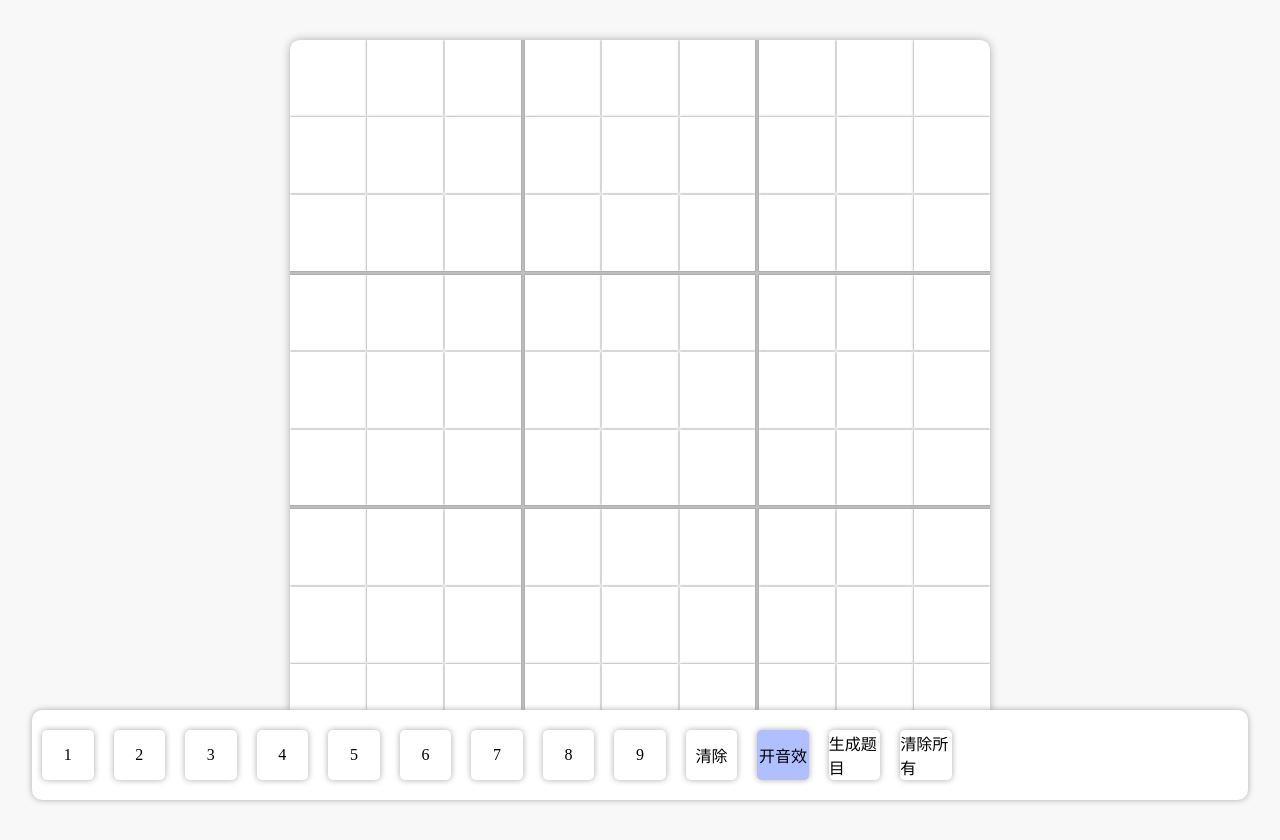
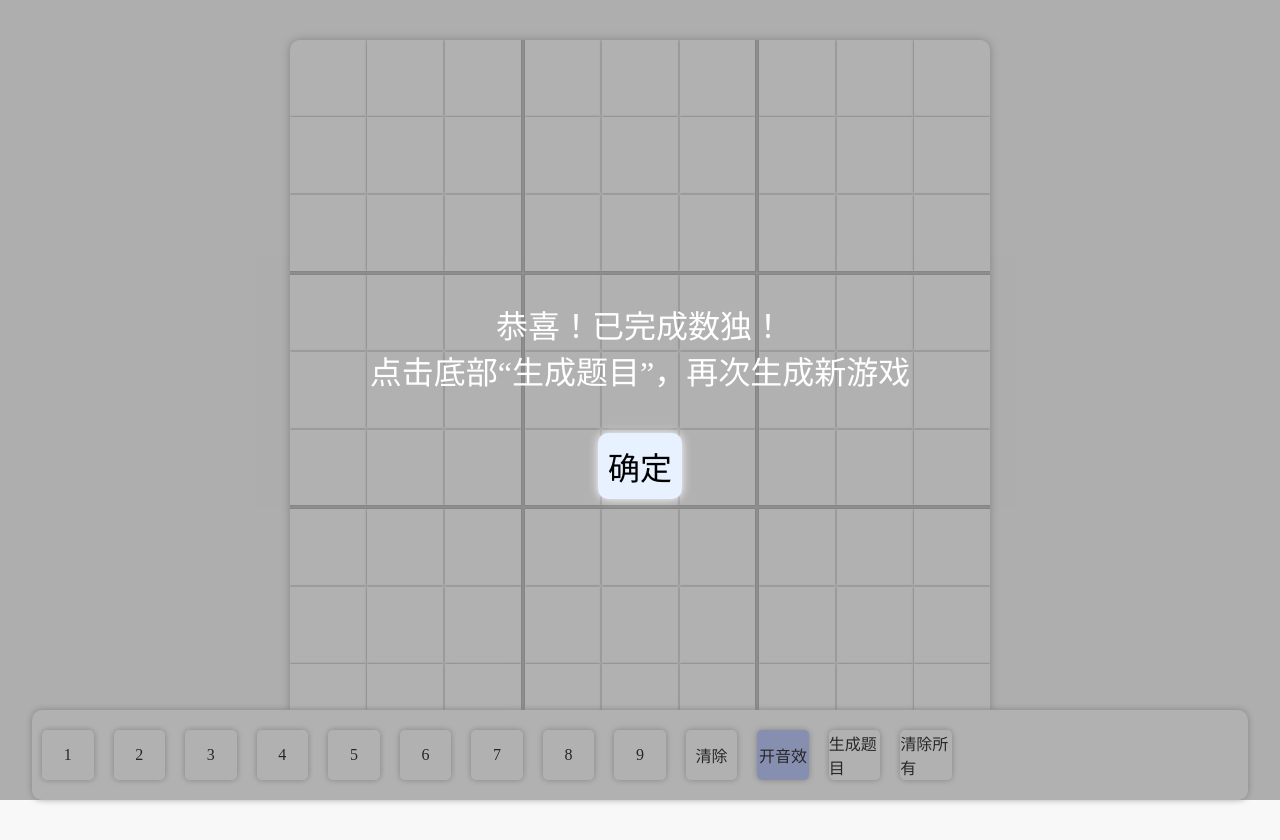
Before and after one commit to GordonLyu/react-sudoku, a React (Vite) app: page / in a window 1280 px wide. Built offline with nearby package versions, Linux system fonts and the light colour scheme.

Commit message:
样式小改

```diff
--- a/src/pages/sudoku/index.css
+++ b/src/pages/sudoku/index.css
@@ -17,6 +17,22 @@
     color: #fff;
     font-size: 2rem;
     text-shadow: 0 0 0 5px #000;
+}
+
+.mask .btn {
+    display: inline-block;
+    margin-top: 40px;
+    padding: 10px;
+    color: #000;
+    background-color: #e7f1ff;
+    box-shadow: 0 0 10px 0 #fff;
+    border-radius: 10px;
+    cursor: pointer;
+    transition: .3s;
+
+    &:hover {
+        background-color: #a9cbfc;
+    }
 }
 
 .main {
--- a/src/pages/sudoku/index.tsx
+++ b/src/pages/sudoku/index.tsx
@@ -19,7 +19,7 @@ const sudoku: React.FC = () => {
   const [toolbarHight, setToolbarHight] = useState<number>();
   const [selected, setSelected] = useState<number[]>([-1, -1]);
   const [building, setBuilding] = useState<boolean>(false);
-  const [isComplete, setIsComplete] = useState<boolean>(false)
+  const [isComplete, setIsComplete] = useState<boolean>(true)
   const [ans, setAns] = useState<number[][]>([]);
   const [numbers, setNumbers] = useState<TopicInterface[][]>(() => {
     let tt = []
@@ -164,8 +164,9 @@ const sudoku: React.FC = () => {
     <>
       {isComplete ?
         (<div className='mask'>
-          <div>恭喜！已完成数独</div>
-          <div onClick={() => { setIsComplete(false) }}>确定</div>
+          <div>恭喜！已完成数独！</div>
+          <div>点击底部“生成题目”，再次生成新游戏</div>
+          <div onClick={() => { setIsComplete(false) }} className='btn'>确定</div>
         </div>) : null}
       {building ?
         (<div className='mask'>
```
